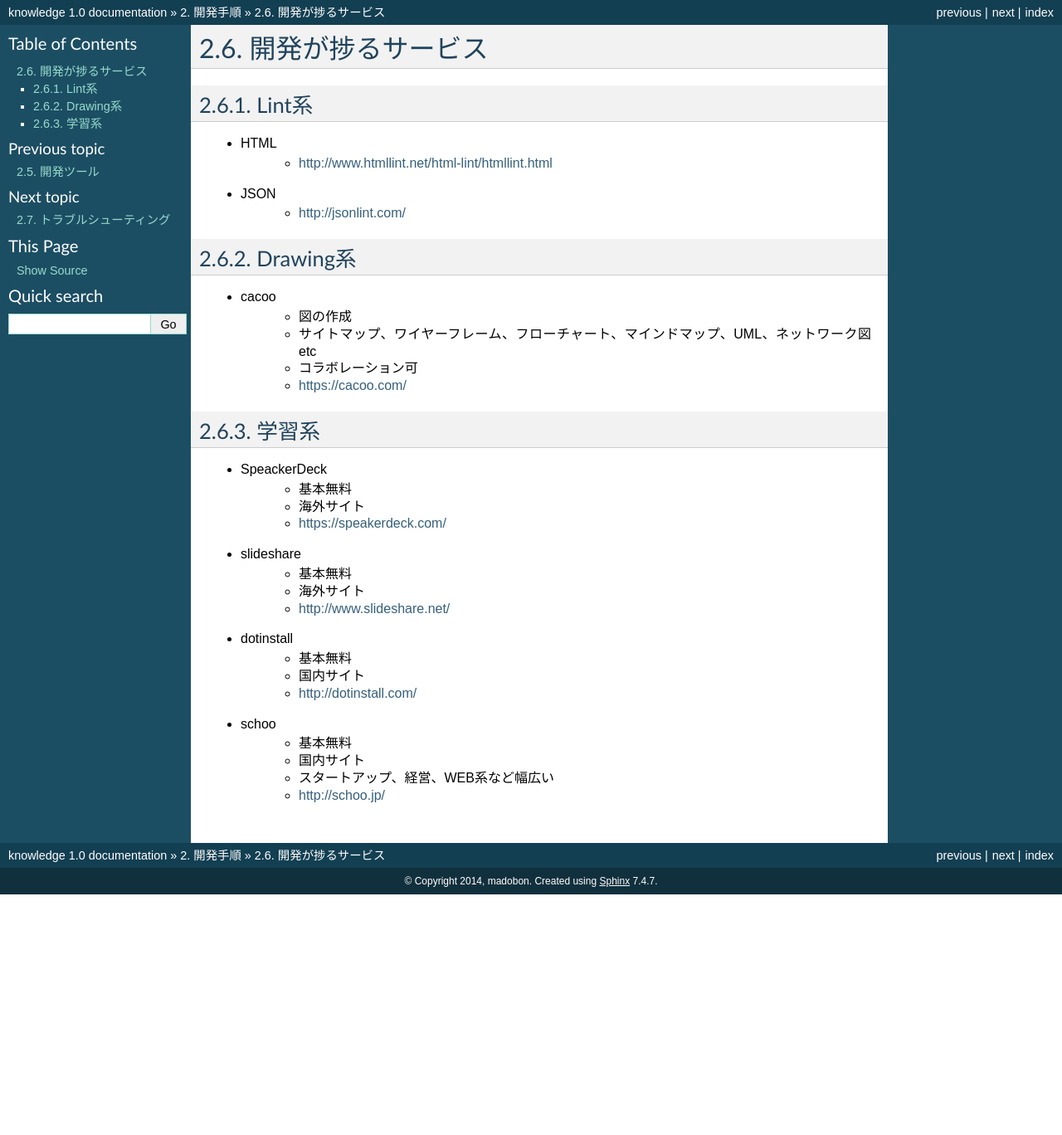
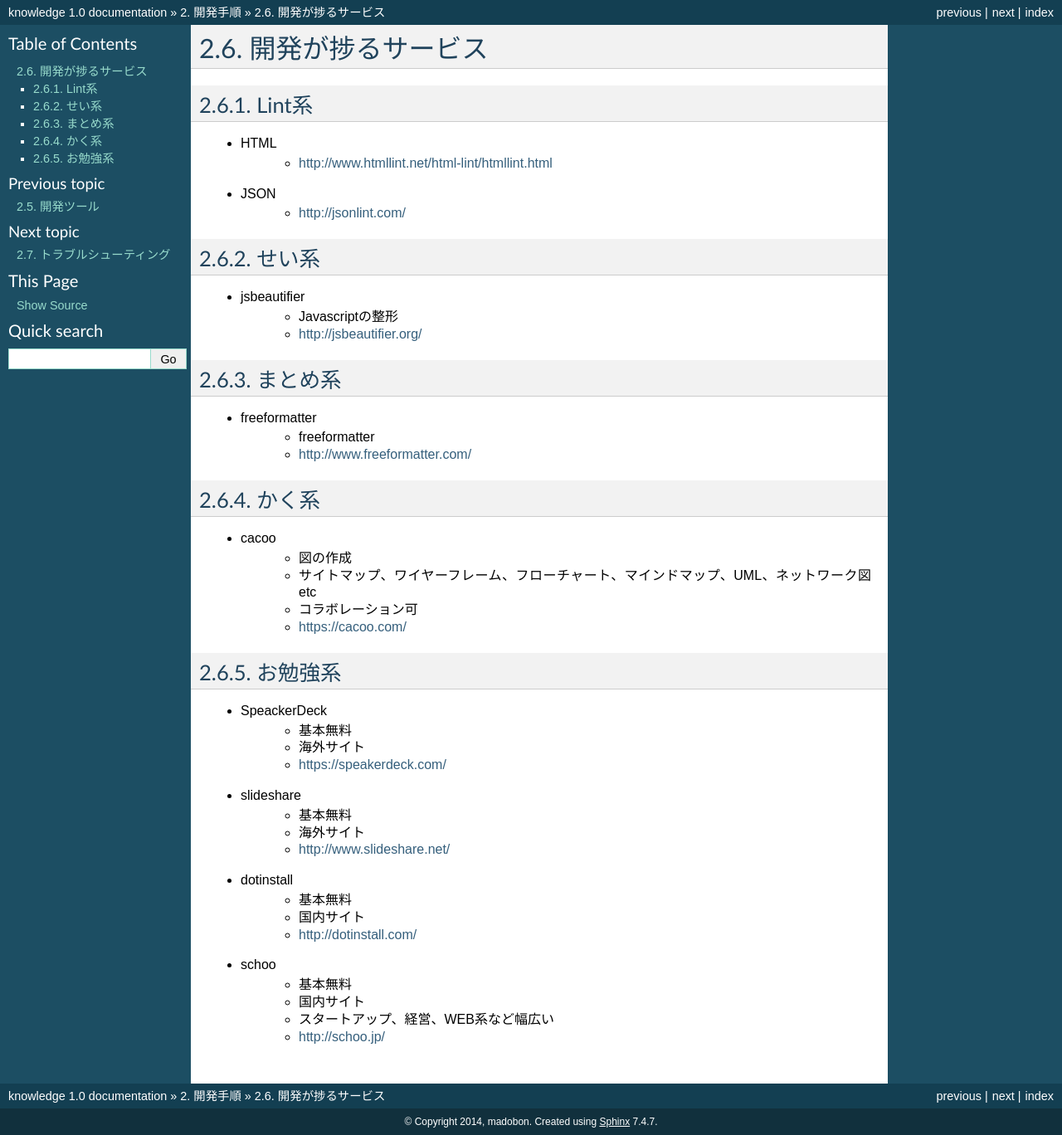
Before and after one commit to madobon/wiki, a Sphinx documentation site: the page built from source/development/webservice.rst, in a window 1280 px wide. Shown: the whole page at 83% size. Built offline with Sphinx 7.4.7, drawn with Linux system fonts in a browser that asks for light colours; before the commit the page ends 1078 px from its top, so only the background shows below that.

Commit message:
Update webservice.rst

```diff
--- a/source/development/webservice.rst
+++ b/source/development/webservice.rst
@@ -11,7 +11,20 @@
 * JSON
     - http://jsonlint.com/
 
-Drawing系
+せい系
+================================
+* jsbeautifier
+    - Javascriptの整形
+    - http://jsbeautifier.org/
+
+まとめ系
+================================
+* freeformatter
+    - freeformatter
+    - http://www.freeformatter.com/
+
+
+かく系
 ================================
 * cacoo
     - 図の作成
@@ -19,7 +32,7 @@
     - コラボレーション可
     - https://cacoo.com/
 
-学習系
+お勉強系
 ================================
 * SpeackerDeck
     - 基本無料
```
